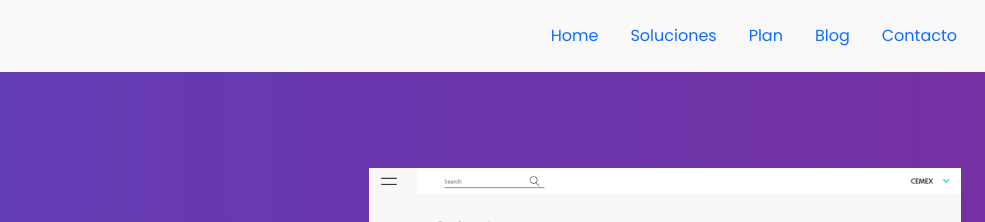
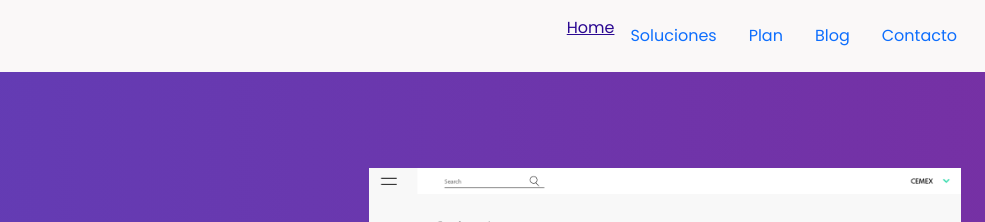
Before and after one commit to melissachavana/sinCarbono, a plain HTML site: page index.html in a window 1280 px wide. Shown: the top 222 px of the page, 295-1280 px from the left. Drawn offline with nearby package versions, Linux system fonts and the light colour scheme.

Commit message:
Update index.html

```diff
--- a/index.html
+++ b/index.html
@@ -33,7 +33,7 @@
             <div class="container" id="menu--diseño">
                 <header class="d-flex justify-content-center py-3">
                   <ul class="nav nav-pills">
-                    <li class="nav-item"><a href="index.html" class="nav-link" aria-current="page">Home</a></li>
+                    <li><a href="index.html" aria-current="page">Home</a></li>
                     <li class="nav-item"><a href="soluciones.html" class="nav-link">Soluciones</a></li>
                     <li class="nav-item"><a href="plan.html" class="nav-link">Plan</a></li>
                     <li class="nav-item"><a href="blog.html" class="nav-link">Blog</a></li>
```
